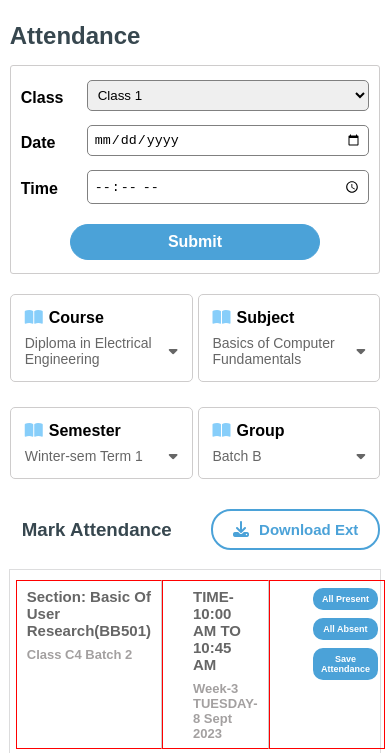
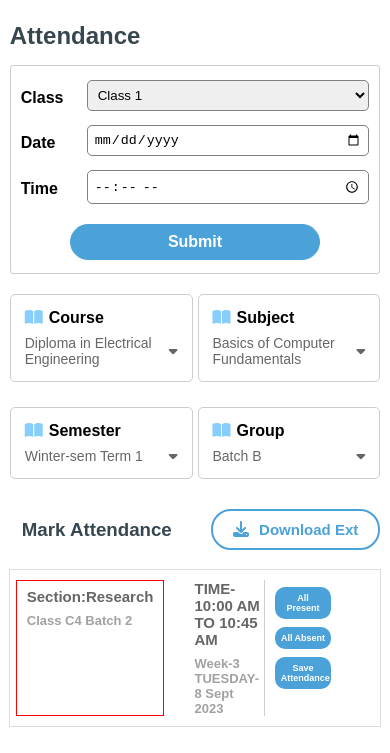
Before and after one commit to Anshita808/CodeConverter_Backend, a plain HTML site: page index.html in a window 390 px wide. Shown: the part 58-811 px from the top of the page. Drawn offline with Linux system fonts and the light colour scheme.

Commit message:
media qurey

```diff
--- a/demo.css
+++ b/demo.css
@@ -414,18 +414,19 @@ border-bottom-right-radius: 20px;
   align-items: center;
   justify-content: space-between;
 }
-.side-details>div{
+.side-details>div:first-child{
+  width: 100% !important;
   border: 1px solid red;
 }
 .side-details>div:nth-child(2){
-  width: 100%;
-  padding-left: 30px;
+  width: 100% !important;
+  padding: 0px;
+  text-align: left !important;
 }
 .side-details>div:nth-child(3){
  display: block !important;
  align-items: center;
  justify-content: center;
- border: 1px solid red !important;
 }
 .side-details button {
   width: 70%;
@@ -434,7 +435,6 @@ border-bottom-right-radius: 20px;
   font-size: 9px !important;
   color: white !important;
   background-color: rgb(75, 162, 216) !important;
-  margin-left: 33px !important;
   margin-bottom: 8px;
 }
 th,td{
@@ -457,6 +457,9 @@ tbody>tr>td:nth-child(5){
 tbody>tr>td:nth-child(5)>i{
   margin-bottom: 6px !important;
   margin-top: 8px;
+}
+.side-details>div:nth-child(2){
+  width: 100% !important;
 }
 
 
--- a/index.html
+++ b/index.html
@@ -160,7 +160,7 @@
   </div>
   <div class="side-details">
     <div>
-     <h5>Section: Basic Of User Research(BB501)</h5>
+     <h5>Section:Research</h5>
      <p>Class C4 Batch 2</p>
     </div>
     <div>
```
